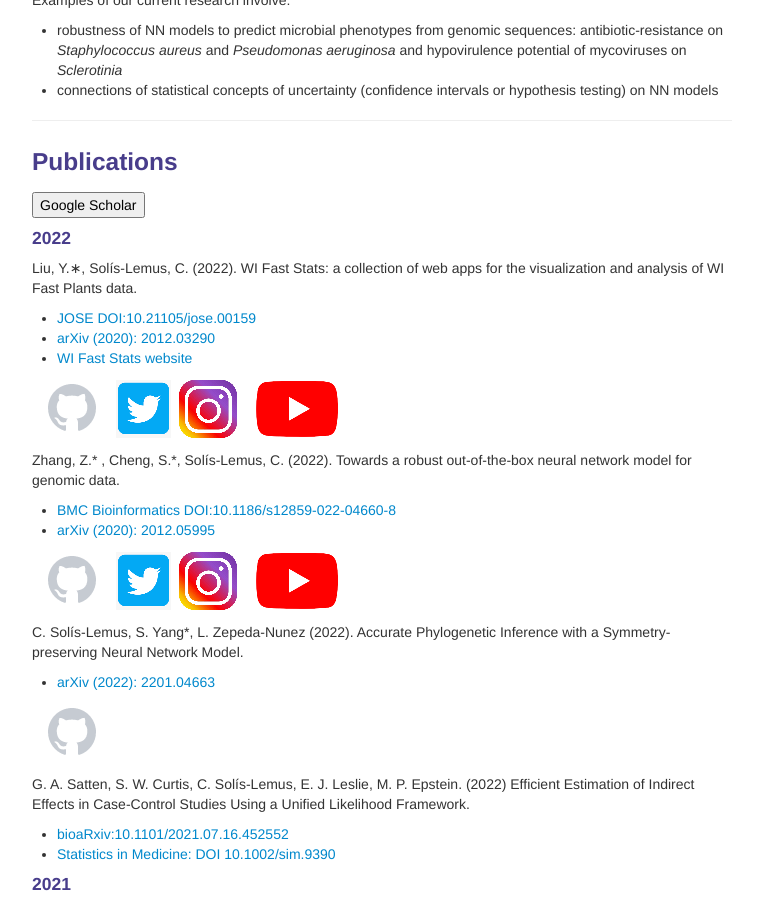
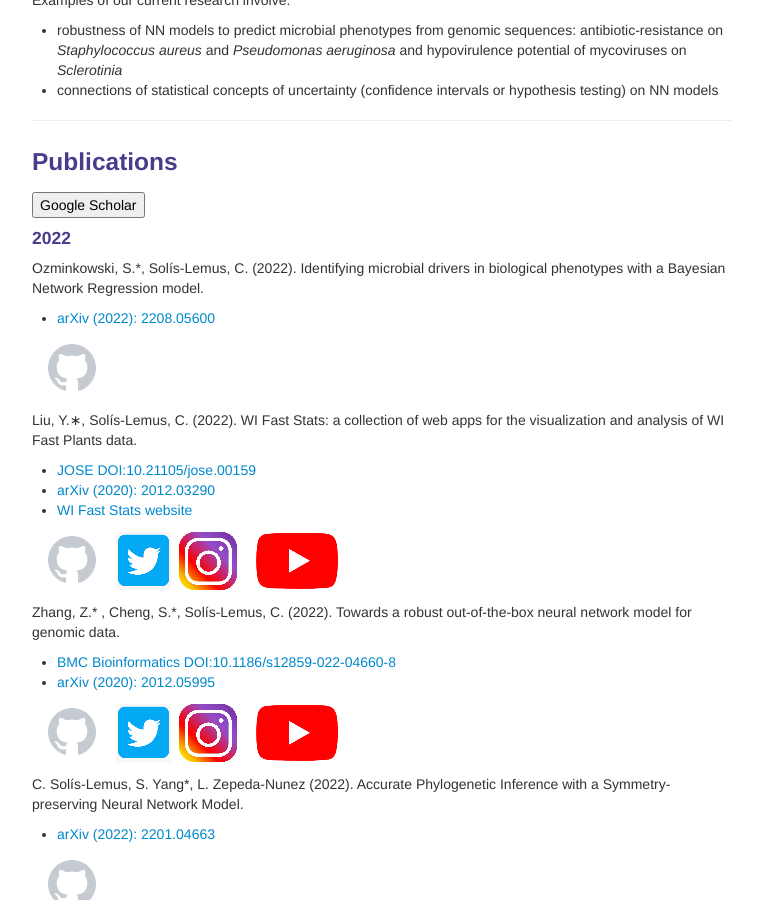
Before and after one commit to solislemuslab/solislemuslab.github.io, a Jekyll site: the page built from pages/research.md, in a window 1280 px wide and 900 px high, scrolled down 2314 px. Shown: the whole window, without its empty margins (258-1021 px from the left). Built offline with Jekyll 4.4.1, drawn with Linux system fonts in a browser that asks for light colours.

Commit message:
added sam paper

```diff
--- a/pages/research.md
+++ b/pages/research.md
@@ -126,6 +126,12 @@ Examples of our current research involve:
 <button type="button" onclick="window.location.href='https://scholar.google.com/citations?user=GrUypj8AAAAJ&hl=en&oi=ao';">Google Scholar</button>
 
 #### 2022
+
+Ozminkowski, S.*, Sol&iacute;s-Lemus, C. (2022). Identifying microbial drivers in biological phenotypes with a Bayesian Network Regression model.
+- [arXiv (2022): 2208.05600](https://arxiv.org/abs/2208.05600)
+
+[![github (653k)](icons16/github.png)](https://github.com/solislemuslab/BayesianNetworkRegression.jl)
+
 
 Liu, Y.∗, Sol&iacute;s-Lemus, C. (2022). WI Fast Stats: a collection of web apps for the visualization and analysis of WI Fast Plants data.
 - [JOSE DOI:10.21105/jose.00159](https://jose.theoj.org/papers/10.21105/jose.00159)
```
Also changed, not shown: pages/software.md (+3 -3 lines).
